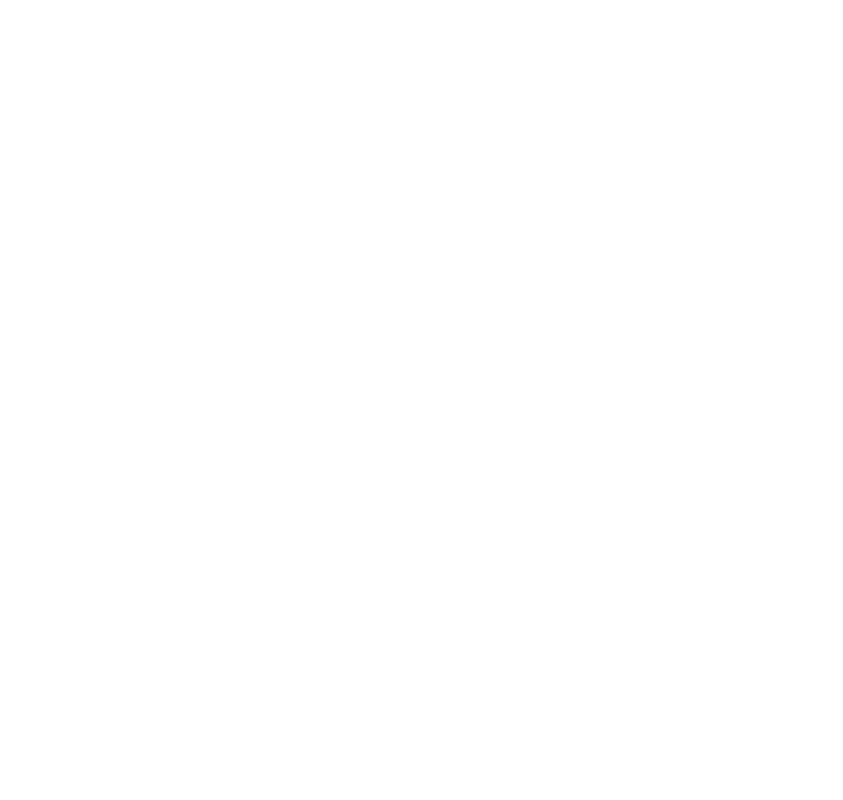
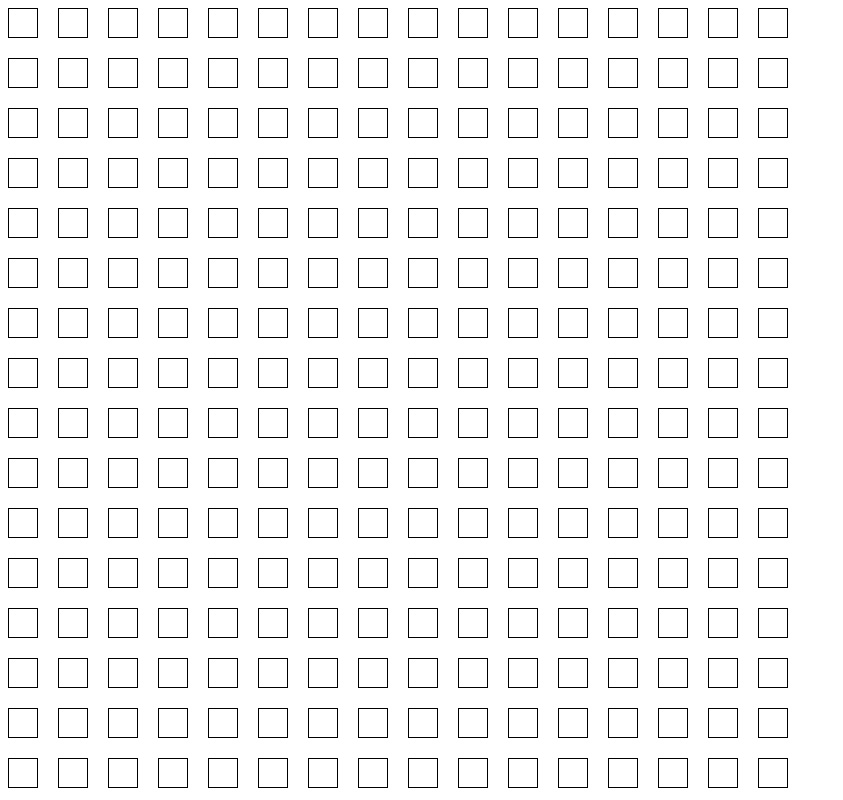
Before and after one commit to gurung69/etch-a-sketch, a plain HTML site: page index.html in a window 1280 px wide. Shown: the whole page, without its empty margins (0-843 px from the left). Drawn offline with Linux system fonts and the light colour scheme.

Commit message:
create a 16x16 grid of square div

```diff
--- a/index.html
+++ b/index.html
@@ -8,6 +8,7 @@
     <title>Document</title>
 </head>
 <body>
+    <div class="container"></div>
     <script src="./script.js"></script>
 </body>
 </html>
--- a/script.js
+++ b/script.js
@@ -0,0 +1,13 @@
+function createDiv (){
+    const div = document.createElement('div');
+    div.classList.add('grid-div');
+    container.appendChild(div);
+}
+
+const container = document.querySelector('.container');
+
+for (let i = 0; i < 16; i++){// make div of 16x16 grid
+    for(let j = 0; j < 16; j++){
+        createDiv();
+    }
+}
--- a/style.css
+++ b/style.css
@@ -0,0 +1,9 @@
+.container{
+    display: grid;
+    grid-template-columns: repeat(16, 30px);
+    grid-auto-rows: 30px;
+    gap: 20px;
+}
+.grid-div{
+    border: 1px solid black;
+}
```
